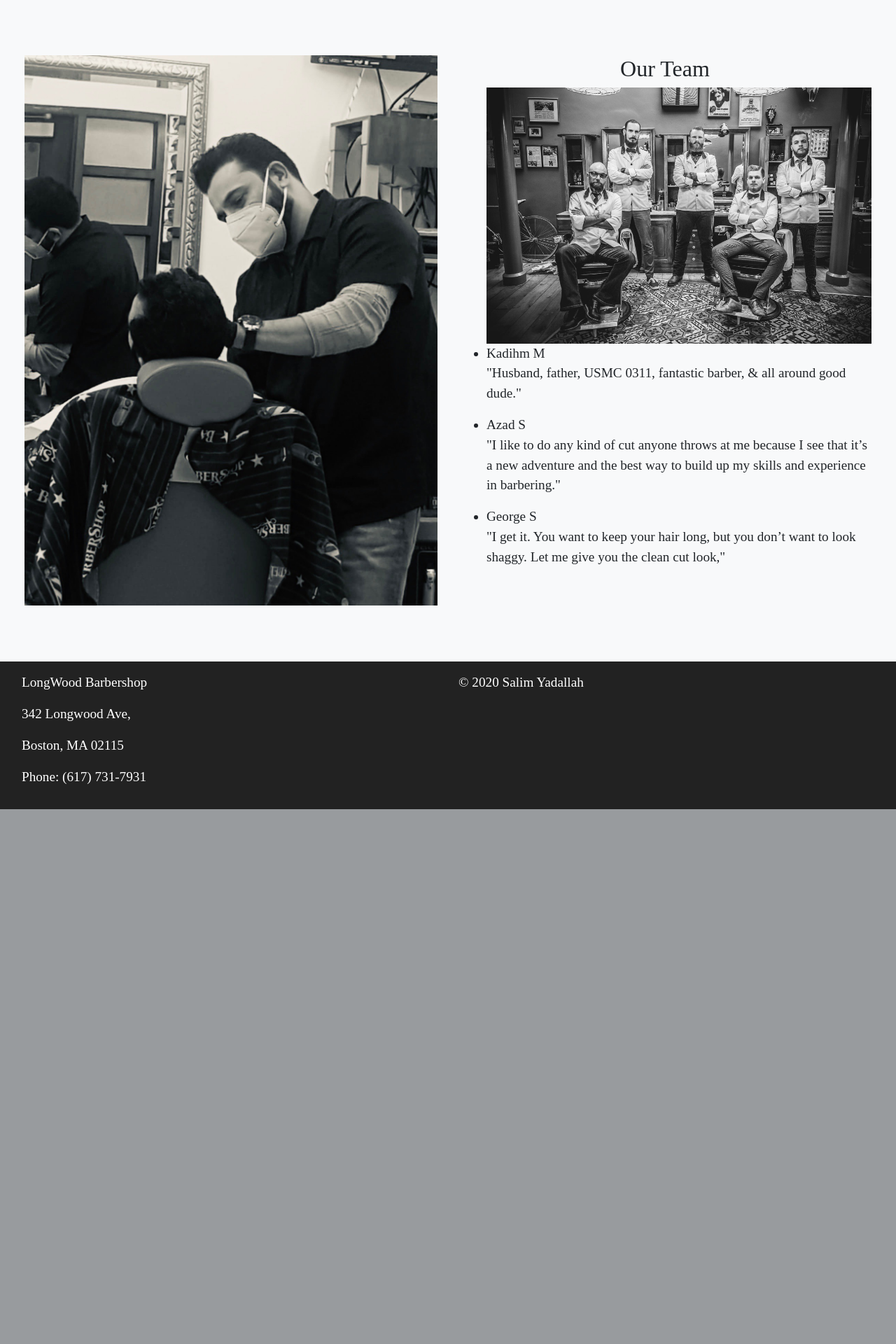
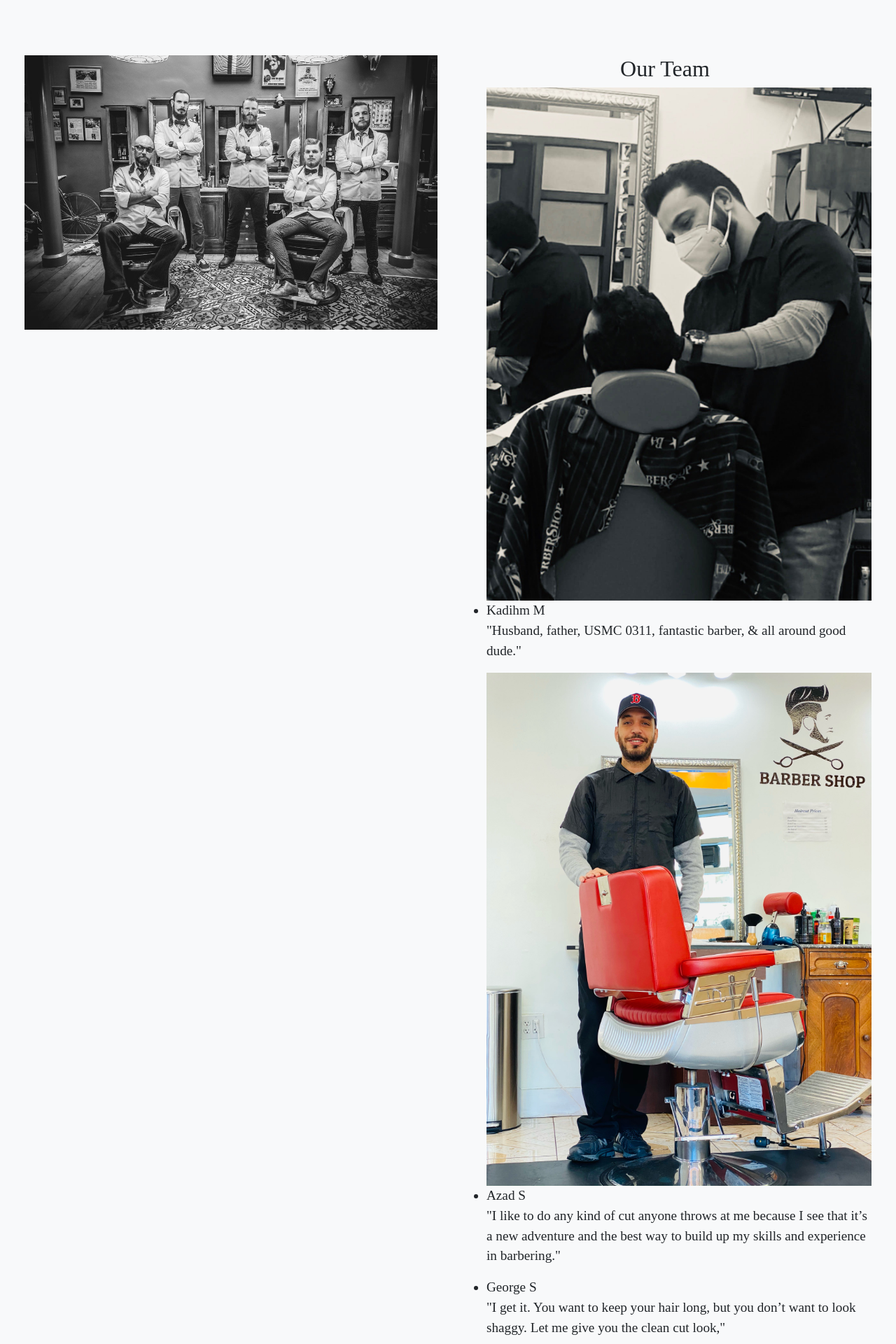
Before and after one commit to syadallah/Longwood-Barbershop, a Django app: page / in a window 1280 px wide. Shown: the part 2262-4182 px from the top of the page at 70% size. Before the commit the page ends 3418 px from the top, so only its background shows below. Run offline with Django 3.2, Linux system fonts and the light colour scheme; some libraries are stand-ins or nearby versions; some web fonts are replaced.

Commit message:
Add an image for a barber "Mo"

```diff
--- a/barbers/templates/barbers/index.html
+++ b/barbers/templates/barbers/index.html
@@ -100,13 +100,14 @@
 <div class="container-fluid">
   <div class="row">
     <div class="col-sm-6" id="ourTeam">
-      <img src="{% static 'img/Kad.jpg' %}" alt="" class="img-fluid">
+      <img src="{% static 'img/team.jpg' %}" alt="" class="img-fluid">
     </div>
     <div class="col-sm-6">
       <h2 class="text-center">Our Team</h2>
       <ul>
-        <img src="{% static 'img/team.jpg' %}" alt="" />
+        <img src="{% static 'img/Kad.jpg' %}" alt="" />
         <li>Kadihm M <p>"Husband, father, USMC 0311, fantastic barber, & all around good dude."</p> </li>
+        <img src="{% static 'img/Mo.jpg' %}" alt="" />
         <li>Azad S  <p>"I like to do any kind of cut anyone throws at me because I see that it’s a new adventure and the best way to build up my skills and experience in barbering."</p></li>
         <li>George S  <p>"I get it. You want to keep your hair long, but you don’t want to look shaggy. Let me give you the clean cut look,"</p>
        </li>
```
